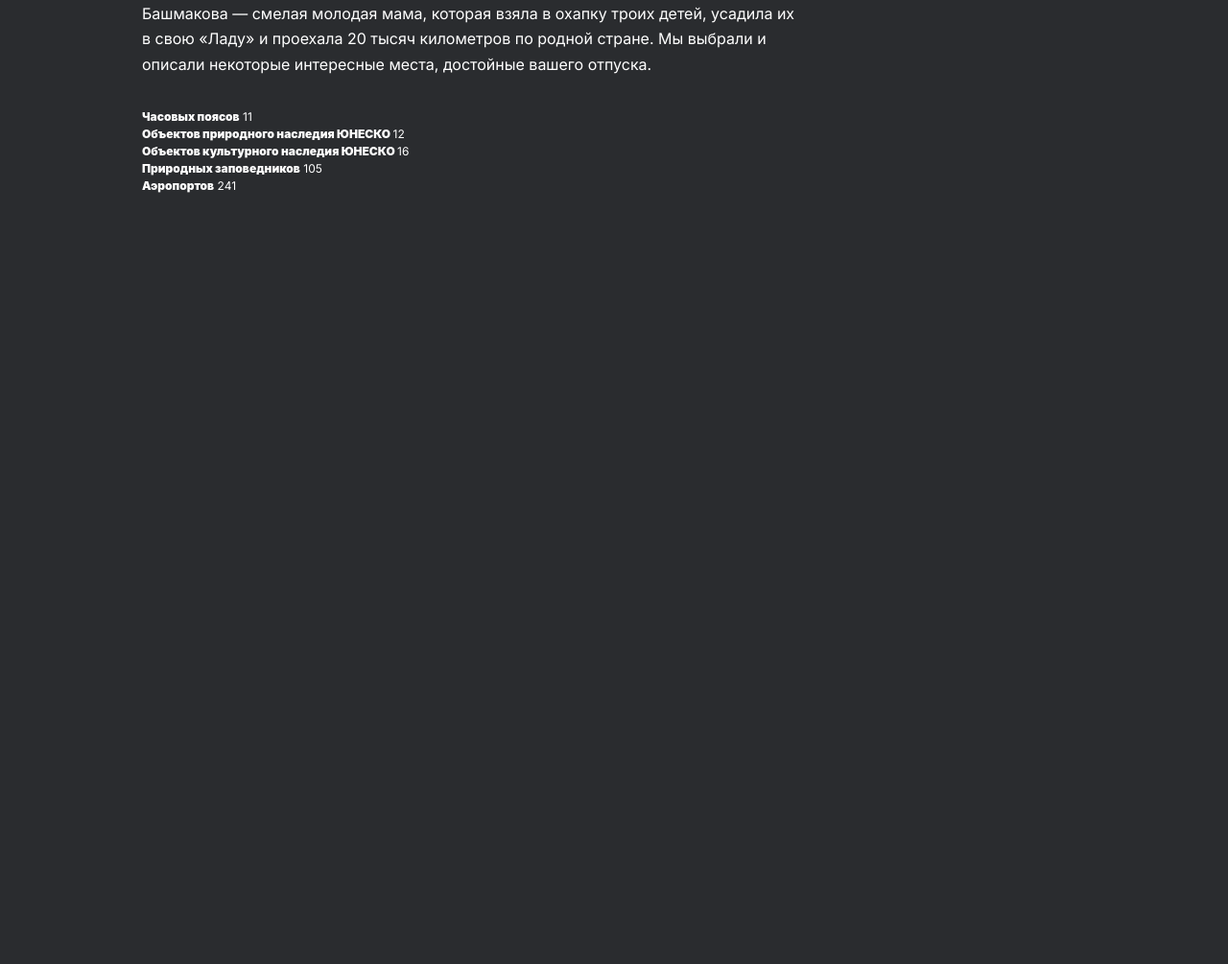
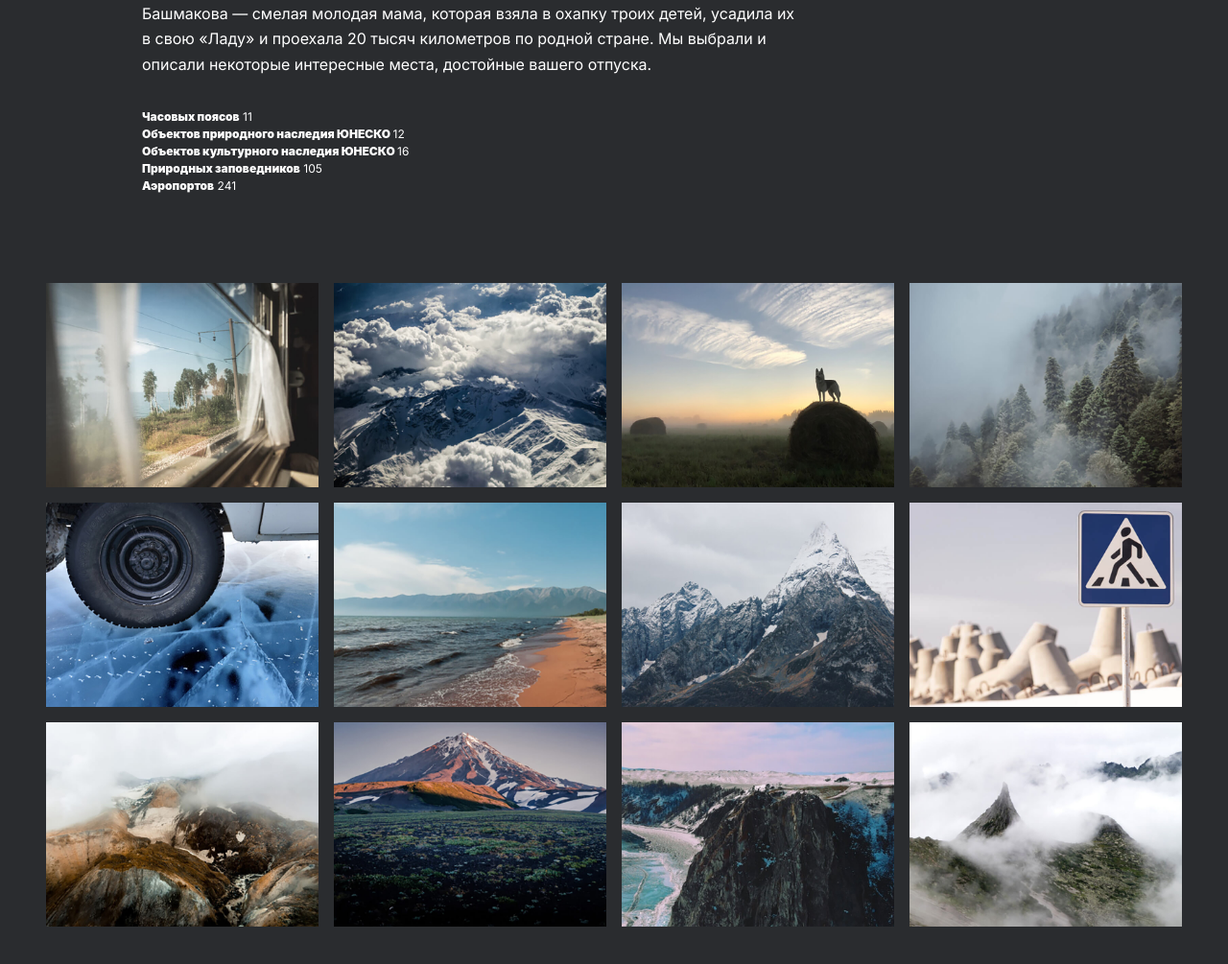
Before and after one commit to user234651/russian-travel, a plain HTML site: page index.html in a window 1280 px wide. Shown: the part 1420-2425 px from the top of the page at 96% size. Before the commit the page ends 1715 px from the top, so only its background shows below. Drawn offline with Linux system fonts and the light colour scheme; a web font is replaced by a local one.

Commit message:
feat: add section photo

```diff
--- /dev/null
+++ b/blocks/photo/__image/photh__image.css
@@ -0,0 +1,4 @@
+.photo__image {
+  width: 100%;
+  object-fit: cover;
+}
--- /dev/null
+++ b/blocks/photo/photo.css
@@ -0,0 +1,27 @@
+@import url(__image/photh__image.css);
+
+.photo {
+  width: calc(100% - var(--pad) * 2);
+  margin: 0 auto var(--mg-bottom);
+  display: grid;
+  grid-template-columns: repeat(auto-fit, minmax(284px, 1fr));
+  gap: 16px;
+}
+
+@media screen and (max-width: 1024px) {
+  .photo {
+    gap: 14px;
+  }
+}
+
+@media screen and (max-width: 768px) {
+  .photo {
+    gap: 16px;
+  }
+}
+
+@media screen and (max-width: 320px) {
+  .photo {
+    gap: 12px;
+  }
+}
--- a/index.css
+++ b/index.css
@@ -2,6 +2,7 @@
 @import url(blocks/header/header.css);
 @import url(blocks/lead/lead.css);
 @import url(blocks/intro/intro.css);
+@import url(blocks/photo/photo.css);
 
 /* inter-regular - cyrillic_latin */
 @font-face {
--- a/index.html
+++ b/index.html
@@ -68,6 +68,20 @@
           </p>
         </div>
       </section>
+      <section class="photo">
+        <img class="photo__image" src="images/photo-grid-train.jpg" alt="train">
+        <img class="photo__image" src="images/photo-grid-atharva-tulsi.jpg" alt="atharva">
+        <img class="photo__image" src="images/photo-grid-tuman.jpg" alt="tuman">
+        <img class="photo__image" src="images/photo-grid-sochi.jpg" alt="sochi">
+        <img class="photo__image" src="images/photo-grid-arisa.jpg" alt="arisa">
+        <img class="photo__image" src="images/photo-grid-baikal.jpg" alt="baikal-1">
+        <img class="photo__image" src="images/photo-grid-elbrus.jpg" alt="elbrus">
+        <img class="photo__image" src="images/photo-grid-kondratiev.jpg" alt="kondratiev">
+        <img class="photo__image" src="images/photo-grid-kamchatka-1.jpg" alt="kamchatka-1">
+        <img class="photo__image" src="images/photo-grid-kamchatka-2.jpg" alt="kamchatka-2">
+        <img class="photo__image" src="images/photo-grid-baikal-2.jpg" alt="baikal-2">
+        <img class="photo__image" src="images/photo-grid-ergaki.jpg" alt="ergaki">
+      </section>
     </main>
     <footer class="footer"></footer>
   </body>
```
